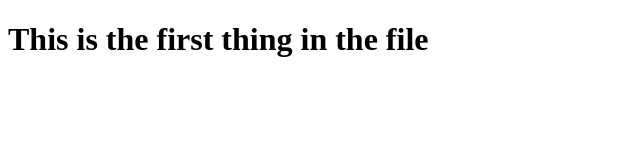
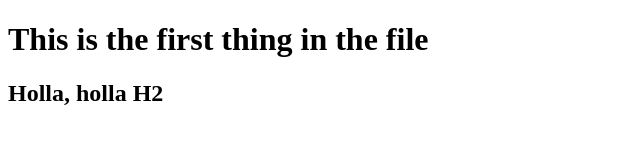
Before and after one commit to petersenn4296/warmup2, a website: page index.html in a window 1280 px wide. Shown: the whole page, without its empty margins (0-640 px from the left). Drawn offline with Linux system fonts and the light colour scheme.

Commit message:
added bens changes to html

```diff
--- a/index.html
+++ b/index.html
@@ -2,7 +2,7 @@
 <html lang="en" dir="ltr">
   <head>
     <meta charset="utf-8">
-    <title></title>
+    <title>Peter's Parsimonious Project</title>
   </head>
   <body>
 
@@ -10,6 +10,7 @@
 
 
     <h1>This is the first thing in the file</h1>
+    <h2>Holla, holla H2<h2>
 
 
 
```
